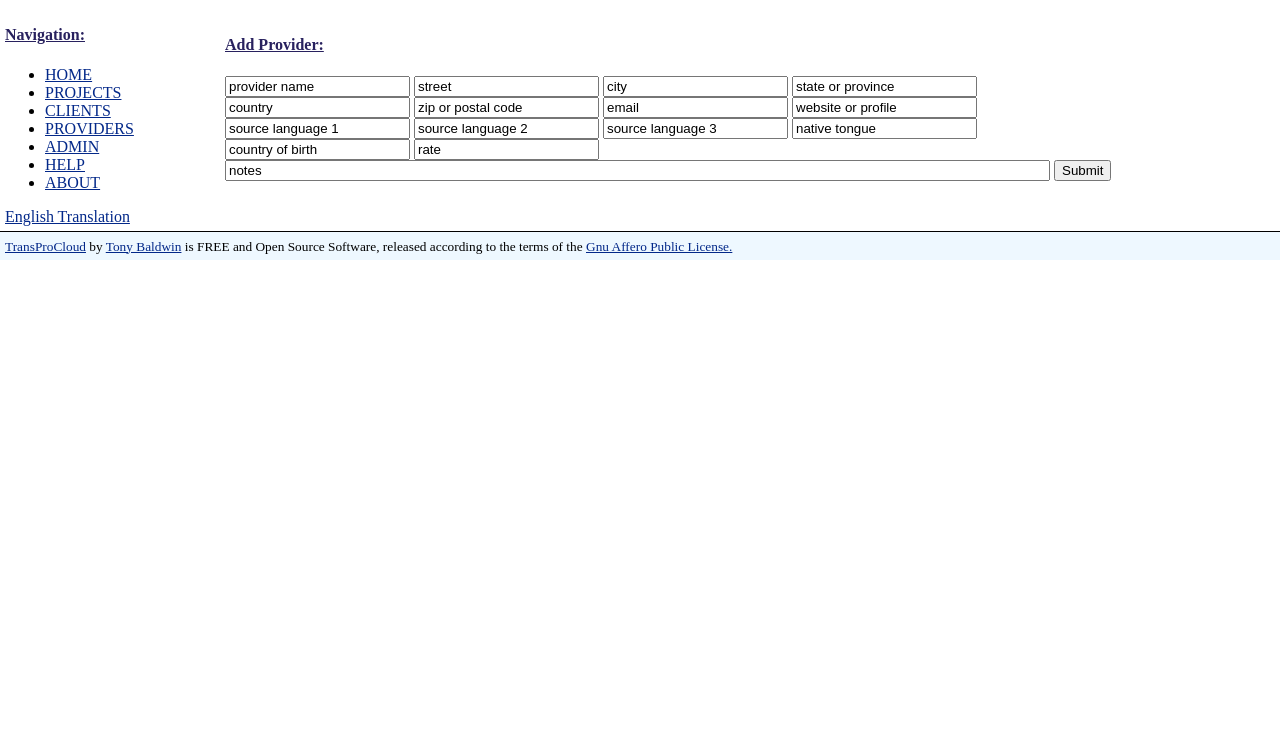
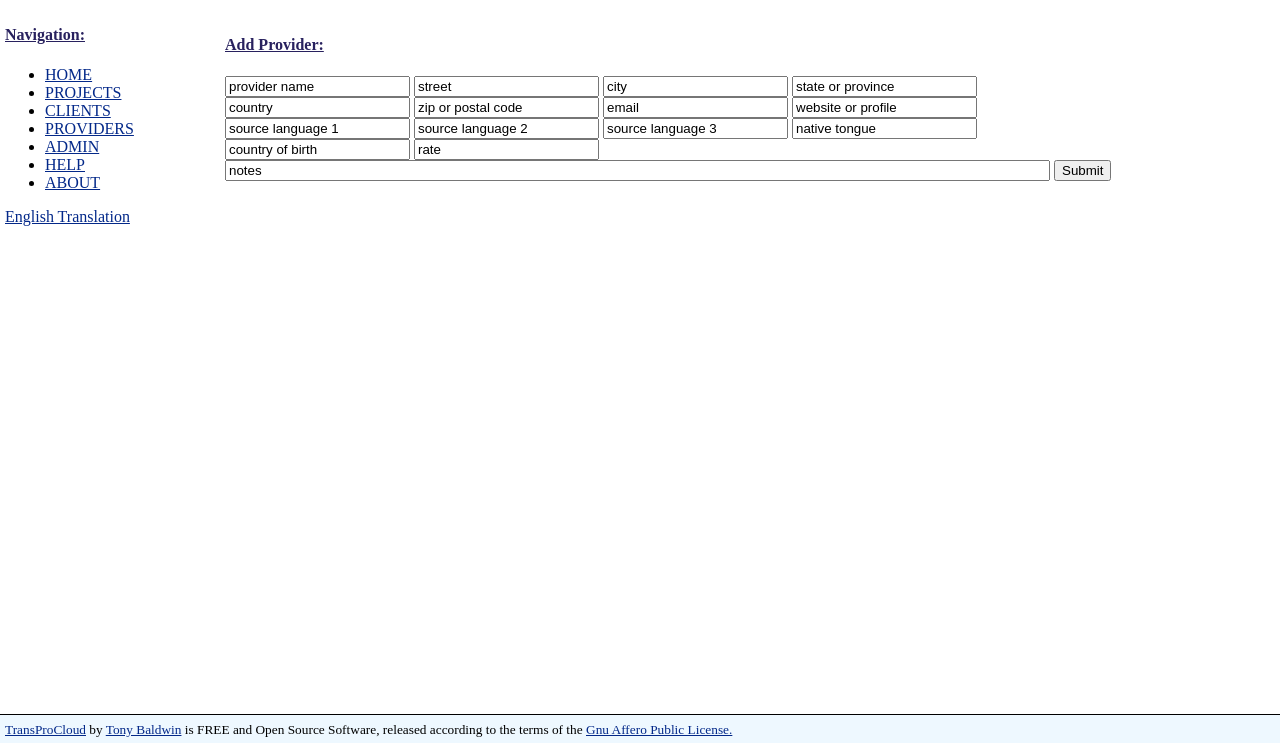
Before and after one commit to tonybaldwin/transprocloud, a PHP site: page /providers/addprov.php in a window 1280 px wide. Shown: the part 57-800 px from the top of the page. Run offline with PHP 8.4, Linux system fonts and the light colour scheme; data that the repository does not hold is empty; some libraries are stand-ins or nearby versions.

Commit message:
ui enhancements

```diff
--- a/about.php
+++ b/about.php
@@ -22,6 +22,8 @@ include 'templates/navbar.php';
 <p><a href="http://tonyb.us/transprocloud">TransProCloud</a> is <a href="http://www.gnu.org/philosophy/free-sw.html">Free/Open Source Software</a>, licensed acording to the terms of the <a href="http://tonybaldwin.homelinux.net/mine/tpcloud/license.php">GNU Affero General Public License, version 3 (or later)</a>.
 <p>For further information and support, see: <a href="http://tonyb.us/transprocloud">TransProCloud</a></p>
 
+<div style="clear:both"></div>
+<p><br /><br /><br /></p>
 </div>
 
 <?php
--- a/admin/index.php
+++ b/admin/index.php
@@ -72,6 +72,8 @@ echo "<td><input type=text name=estax value=\"$estax\"></textarea></td>";
     <input type="submit" name="submit" value="Submit"></input>
 </form>
 
+<div style="clear:both"></div>
+<p><br /><br /><br /></p>
 </div>
 
 <?php
--- a/clients/addclient.php
+++ b/clients/addclient.php
@@ -54,6 +54,8 @@ if($act == "post") {
     }
 ?>
 
+<div style="clear:both"></div>
+<p><br /><br /><br /></p>
 </div>
 
 <?php
--- a/clients/clientlist.php
+++ b/clients/clientlist.php
@@ -35,6 +35,8 @@ mysql_close();
 echo "<p>return to <a href=\"$url\">home</a> or <a href=\"$url/clients/\">clients</a></p>";
 ?>
 
+<div style="clear:both"></div>
+<p><br /><br /><br /></p>
 </div>
 
 <?php
--- a/clients/editclient.php
+++ b/clients/editclient.php
@@ -88,6 +88,8 @@ if($act == "post") {
     }
 ?>
 
+<div style="clear:both"></div>
+<p><br /><br /><br /></p>
 </div>
 
 <?php
--- a/clients/index.php
+++ b/clients/index.php
@@ -58,6 +58,8 @@ if($act == "post") {
 }
 ?>
 
+<div style="clear:both"></div>
+<p><br /><br /><br /></p>
 </div>
 
 <?php
--- a/help.php
+++ b/help.php
@@ -19,6 +19,8 @@ include 'templates/navbar.php';
 
 <p>See: <a href="http://tonyb.us/transprocloud">TransProCloud</a></p>
 
+<div style="clear:both"></div>
+<p><br /><br /><br /></p>
 </div>
 
 <?php
--- a/index.php
+++ b/index.php
@@ -59,6 +59,8 @@ echo "<li>Projects listed: $trows</li>";
 <li>Words Translated, Current Year: -</li>
 
 </ul>
+<div style="clear:both"></div>
+<p><br /><br /><br /></p>
 </div>
 
 <?php
--- a/license.php
+++ b/license.php
@@ -681,6 +681,8 @@ For more information on this, and how to apply and follow the GNU AGPL, see
 <a href="http://www.gnu.org/licenses/">gnu.org/licenses</a>.
 
 </pre>
+<div style="clear:both"></div>
+<p><br /><br /><br /></p>
 </div>
 
 <?php
--- a/main.css
+++ b/main.css
@@ -11,4 +11,4 @@ a:hover {text-decoration: none; background-color: #303e74; color: white; -moz-bo
 #header {background-color: #eef8ff; color: black; width: 100%; border-bottom: 1px solid; padding:5px;}
 #navbar {background-color: #fff; color: black; float: left; width: 200px; border-right: 0px solid; padding: 5px;}
 #main {float: left; width: 900px; padding: 15px; border-left: 0px solid;}
-#footer {background-color: #eef8ff; clear: both; border-top: solid 1px; padding: 5px;}
+#footer {padding-top:55px;position:fixed;bottom:0;width:100%;background-color: #eef8ff; clear: both; border-top: solid 1px; padding: 5px;}
--- a/projects/clist.php
+++ b/projects/clist.php
@@ -56,6 +56,8 @@ mysql_close();
 
 ?>
 
+<div style="clear:both"></div>
+<p><br /><br /><br /></p>
 </div>
 
 <?php
--- a/projects/eddoc.php
+++ b/projects/eddoc.php
@@ -84,6 +84,8 @@ if($act == "post") {
     }
 ?>
 
+<div style="clear:both"></div>
+<p><br /><br /><br /></p>
 </div>
 
 <?php
--- a/projects/edproject.php
+++ b/projects/edproject.php
@@ -105,6 +105,8 @@ if($act == "post") {
 }
 ?>
 
+<div style="clear:both"></div>
+<p><br /><br /><br /></p>
 </div>
 
 <?php
--- a/projects/index.php
+++ b/projects/index.php
@@ -70,6 +70,8 @@ while($row = mysql_fetch_assoc($pros))
 }
 echo "</ul>";
 ?>
+<div style="clear:both"></div>
+<p><br /><br /><br /></p>
 </div>
 
 <?php
--- a/projects/prodocs.php
+++ b/projects/prodocs.php
@@ -77,6 +77,8 @@ if($act == "post") {
     }
 ?>
 
+<div style="clear:both"></div>
+<p><br /><br /><br /></p>
 </div>
 
 <?php
--- a/providers/addprov.php
+++ b/providers/addprov.php
@@ -61,7 +61,8 @@ if($act == "post") {
 	mysql_close();
     }
 ?>
-
+<div style="clear:both"></div>
+<p><br /><br /><br /></p>
 </div>
 
 <?php
--- a/providers/editprov.php
+++ b/providers/editprov.php
@@ -103,6 +103,8 @@ if($act == "post") {
     }
 ?>
 
+<div style="clear:both"></div>
+<p><br /><br /><br /></p>
 </div>
 
 <?php
--- a/providers/index.php
+++ b/providers/index.php
@@ -96,6 +96,8 @@ if($act == "post") {
  }
 
 ?>
+<div style="clear:both"></div>
+<p><br /><br /><br /></p>
 </div>
 
 <?php
--- a/providers/provlist.php
+++ b/providers/provlist.php
@@ -43,6 +43,8 @@ echo "<p>return to <a href=\"$url\">home</a> or <a href=\"$url/providers/\">prov
 ?>
 
 </div>
+<div style="clear:both"></div>
+<p><br /><br /><br /></p>
 
 <?php
 include '../templates/footer.php';
```
Also changed, not shown: 1 other file.
